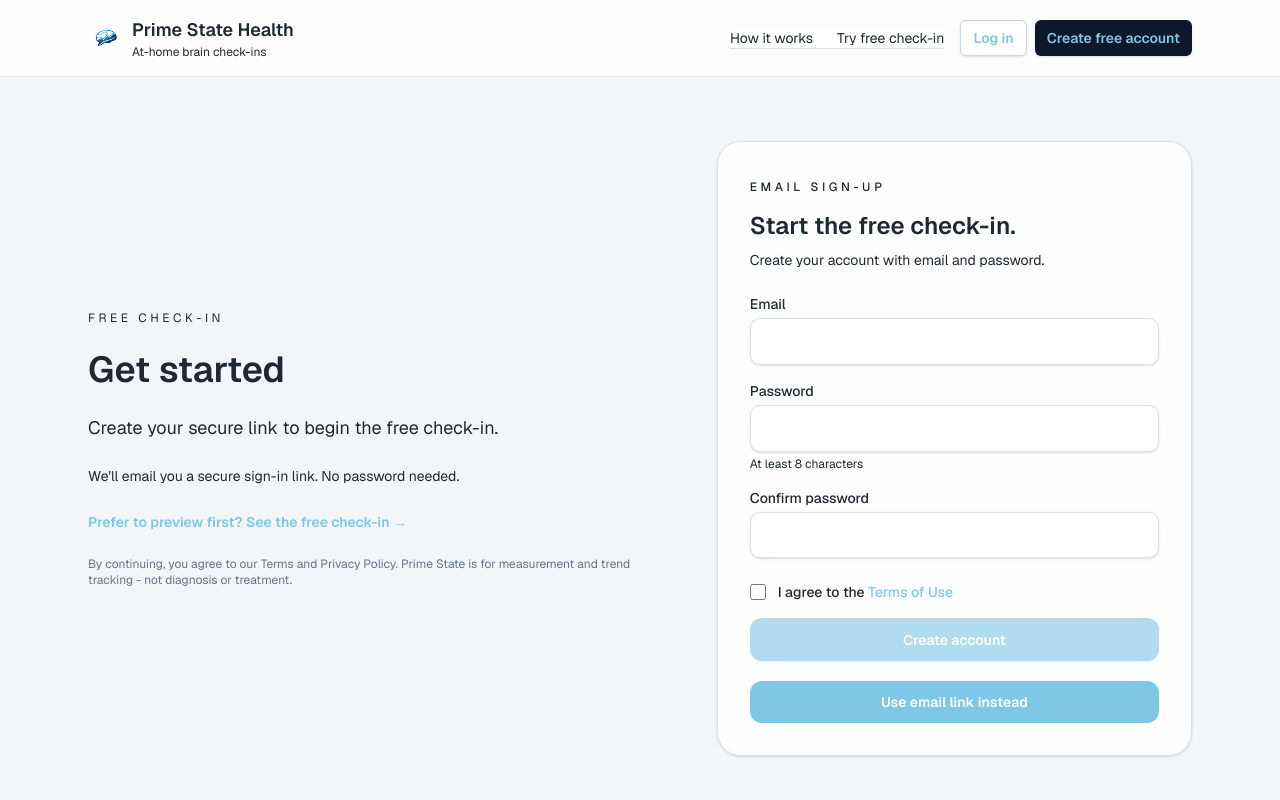
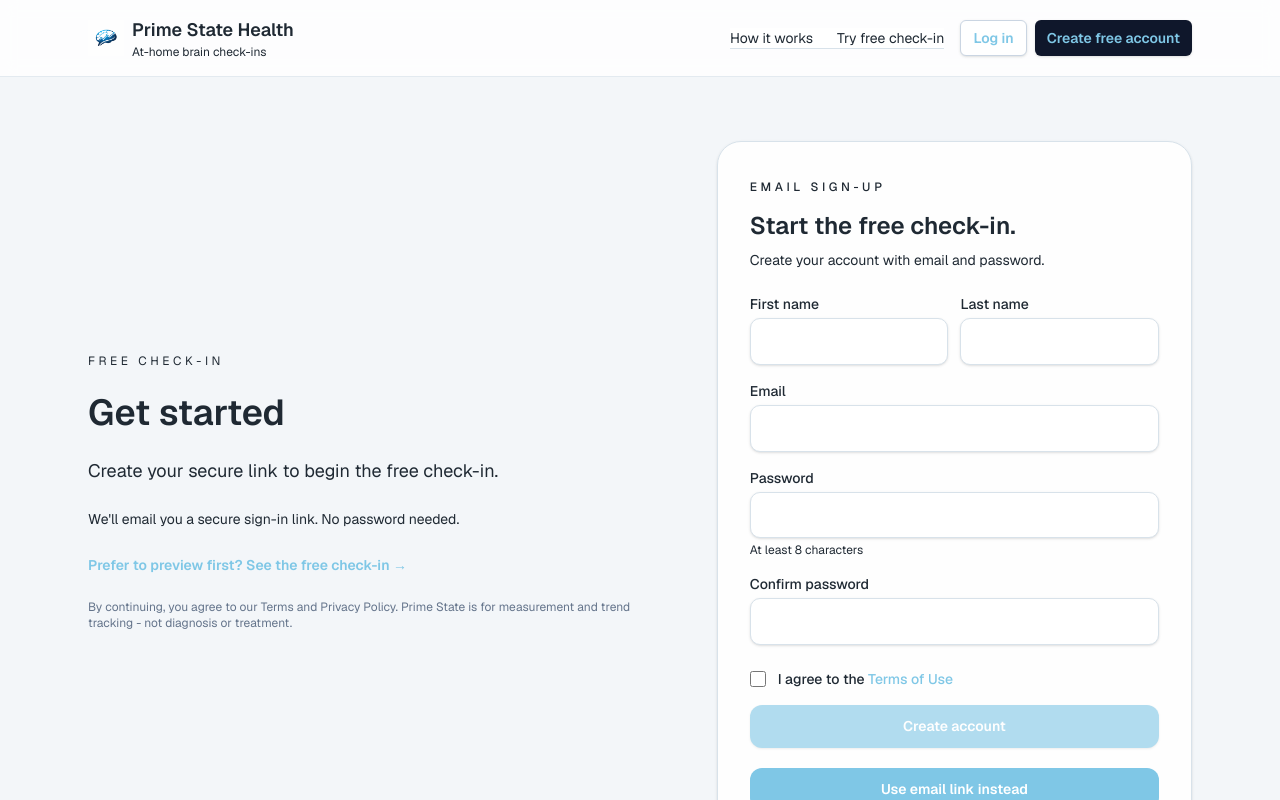
Before and after one commit to NBevinsSeqSci/PrimeStateHealth, a Next.js app in the folder web/: page /signup in a window 1280 px wide. Both pictures are taken after a click on the button "Sign up with password instead". Shown: the top 800 px of the page. Built offline with nearby package versions, Linux system fonts and the light colour scheme; no server answers.

Commit message:
Add admin dashboard #3

```diff
--- a/web/src/app/api/auth/signup/route.ts
+++ b/web/src/app/api/auth/signup/route.ts
@@ -5,11 +5,25 @@ import bcrypt from "bcryptjs";
 export async function POST(request: Request) {
   try {
     const body = await request.json();
-    const { email, password, termsAccepted, termsVersion } = body;
+    const { email, password, firstName, lastName, termsAccepted, termsVersion, magicLinkOnly } = body;
 
     if (!email || typeof email !== "string") {
       return NextResponse.json(
         { error: "Email is required" },
+        { status: 400 }
+      );
+    }
+
+    if (!firstName || typeof firstName !== "string" || !firstName.trim()) {
+      return NextResponse.json(
+        { error: "First name is required" },
+        { status: 400 }
+      );
+    }
+
+    if (!lastName || typeof lastName !== "string" || !lastName.trim()) {
+      return NextResponse.json(
+        { error: "Last name is required" },
         { status: 400 }
       );
     }
@@ -28,6 +42,18 @@ export async function POST(request: Request) {
     });
 
     if (existingUser) {
+      // For magic link flow: update existing user's name if they don't have one yet
+      if (magicLinkOnly && !existingUser.firstName) {
+        await prisma.user.update({
+          where: { email },
+          data: {
+            firstName: firstName.trim(),
+            lastName: lastName.trim(),
+            name: `${firstName.trim()} ${lastName.trim()}`,
+          },
+        });
+        return NextResponse.json({ success: true, userId: existingUser.id }, { status: 200 });
+      }
       return NextResponse.json(
         { error: "User with this email already exists" },
         { status: 400 }
@@ -40,10 +66,13 @@ export async function POST(request: Request) {
       passwordHash = await bcrypt.hash(password, 12);
     }
 
-    // Create user with terms acceptance
+    // Create user with names and terms acceptance
     const user = await prisma.user.create({
       data: {
         email,
+        firstName: firstName.trim(),
+        lastName: lastName.trim(),
+        name: `${firstName.trim()} ${lastName.trim()}`,
         passwordHash,
         emailVerified: null,
         acceptedTermsAt: new Date(),
--- a/web/src/app/dashboard/page.tsx
+++ b/web/src/app/dashboard/page.tsx
@@ -167,13 +167,6 @@ const cognitiveTests = [
       </svg>
     ),
   },
-];
-
-const dashboardLinks = [
-  { href: "/dashboard/my-results", label: "My Results", icon: "📊" },
-  { href: "/dashboard/trends", label: "Trends", icon: "📈" },
-  { href: "/dashboard/suggestions", label: "Suggestions", icon: "💡" },
-  { href: "/dashboard/retest", label: "Retest", icon: "🔄" },
 ];
 
 const testKindLabels: Record<string, string> = {
@@ -393,22 +386,6 @@ export default function DashboardPage() {
           </div>
         </div>
 
-        {/* Dashboard Links */}
-        <div>
-          <h2 className="mb-4 text-xl font-semibold text-ink-900">Your Data</h2>
-          <div className="grid gap-4 sm:grid-cols-2">
-            {dashboardLinks.map((link) => (
-              <Link
-                key={link.href}
-                href={link.href}
-                className="flex items-center gap-3 rounded-2xl border border-ink-200 bg-ink-50 px-5 py-4 text-sm font-semibold text-ink-700 transition hover:border-brand-300 hover:bg-white"
-              >
-                <span className="text-lg">{link.icon}</span>
-                {link.label}
-              </Link>
-            ))}
-          </div>
-        </div>
       </div>
     </div>
   );
--- a/web/src/components/site/SignUpForm.tsx
+++ b/web/src/components/site/SignUpForm.tsx
@@ -8,6 +8,8 @@ const TERMS_VERSION = "2026-01-28";
 
 export default function SignUpForm() {
   const [mode, setMode] = useState<"magic" | "password">("magic");
+  const [firstName, setFirstName] = useState("");
+  const [lastName, setLastName] = useState("");
   const [email, setEmail] = useState("");
   const [password, setPassword] = useState("");
   const [confirmPassword, setConfirmPassword] = useState("");
@@ -43,13 +45,20 @@ export default function SignUpForm() {
     }
   };
 
+  const validateName = (): boolean => {
+    if (!firstName.trim() || !lastName.trim()) {
+      setError("Please enter your first and last name.");
+      return false;
+    }
+    return true;
+  };
+
   const handleMagicLinkSubmit = async (event: React.FormEvent<HTMLFormElement>) => {
     event.preventDefault();
     if (!email) return;
 
-    if (!validateTerms()) {
-      return;
-    }
+    if (!validateName()) return;
+    if (!validateTerms()) return;
 
     setStatus("sending");
     setError(null);
@@ -64,6 +73,24 @@ export default function SignUpForm() {
       // Marketing sign-up failures should not block auth.
     }
 
+    // Pre-create or update the user with name before sending magic link
+    try {
+      await fetch("/api/auth/signup", {
+        method: "POST",
+        headers: { "Content-Type": "application/json" },
+        body: JSON.stringify({
+          email,
+          firstName: firstName.trim(),
+          lastName: lastName.trim(),
+          termsAccepted: true,
+          termsVersion: TERMS_VERSION,
+          magicLinkOnly: true,
+        }),
+      });
+    } catch {
+      // If pre-creation fails (e.g. user exists), the magic link flow will still work
+    }
+
     const result = await signIn("email", {
       email,
       redirect: false,
@@ -74,7 +101,6 @@ export default function SignUpForm() {
       setStatus("error");
       setError("Something went wrong. Try again in a moment.");
     } else {
-      // Record terms acceptance for the user
       await recordTermsAcceptance(email);
       setStatus("sent");
     }
@@ -84,9 +110,8 @@ export default function SignUpForm() {
     event.preventDefault();
     if (!email || !password) return;
 
-    if (!validateTerms()) {
-      return;
-    }
+    if (!validateName()) return;
+    if (!validateTerms()) return;
 
     if (password.length < 8) {
       setError("Password must be at least 8 characters");
@@ -120,6 +145,8 @@ export default function SignUpForm() {
         body: JSON.stringify({
           email,
           password,
+          firstName: firstName.trim(),
+          lastName: lastName.trim(),
           termsAccepted: true,
           termsVersion: TERMS_VERSION,
         }),
@@ -182,7 +209,27 @@ export default function SignUpForm() {
             Enter your email to get a secure link. You&apos;ll be able to start right away.
           </p>
           <form onSubmit={handleMagicLinkSubmit}>
-            <div className="mt-6 flex flex-col gap-4 sm:flex-row">
+            <div className="mt-6 grid grid-cols-2 gap-3">
+              <input
+                type="text"
+                required
+                value={firstName}
+                onChange={(event) => setFirstName(event.target.value)}
+                placeholder="First name"
+                className="rounded-2xl border border-ink-300 bg-white px-4 py-3 text-sm text-ink-900 placeholder:text-ink-500 focus:border-brand-400 focus:outline-none"
+                autoComplete="given-name"
+              />
+              <input
+                type="text"
+                required
+                value={lastName}
+                onChange={(event) => setLastName(event.target.value)}
+                placeholder="Last name"
+                className="rounded-2xl border border-ink-300 bg-white px-4 py-3 text-sm text-ink-900 placeholder:text-ink-500 focus:border-brand-400 focus:outline-none"
+                autoComplete="family-name"
+              />
+            </div>
+            <div className="mt-3 flex flex-col gap-4 sm:flex-row">
               <input
                 type="email"
                 required
@@ -263,6 +310,35 @@ export default function SignUpForm() {
             Create your account with email and password.
           </p>
           <form onSubmit={handlePasswordSignup} className="mt-6 space-y-4">
+            <div className="grid grid-cols-2 gap-3">
+              <div>
+                <label className="block text-sm font-medium text-slate-700">
+                  First name
+                </label>
+                <input
+                  type="text"
+                  required
+                  value={firstName}
+                  onChange={(event) => setFirstName(event.target.value)}
+                  className="mt-1 w-full rounded-md border border-slate-300 bg-white px-3 py-2 text-slate-900 shadow-sm focus:border-slate-500 focus:outline-none focus:ring-2 focus:ring-slate-300"
+                  autoComplete="given-name"
+                />
+              </div>
+              <div>
+                <label className="block text-sm font-medium text-slate-700">
+                  Last name
+                </label>
+                <input
+                  type="text"
+                  required
+                  value={lastName}
+                  onChange={(event) => setLastName(event.target.value)}
+                  className="mt-1 w-full rounded-md border border-slate-300 bg-white px-3 py-2 text-slate-900 shadow-sm focus:border-slate-500 focus:outline-none focus:ring-2 focus:ring-slate-300"
+                  autoComplete="family-name"
+                />
+              </div>
+            </div>
+
             <div>
               <label className="block text-sm font-medium text-slate-700">
                 Email
```
